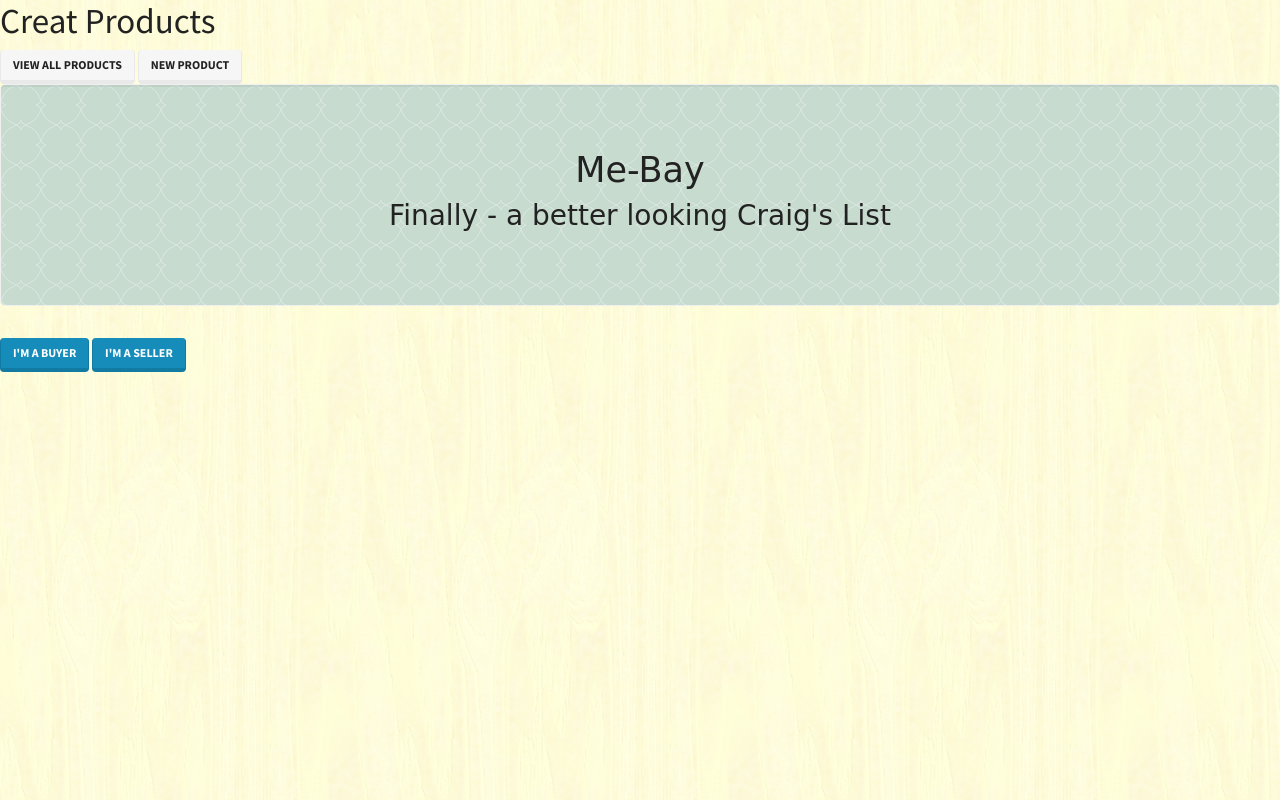
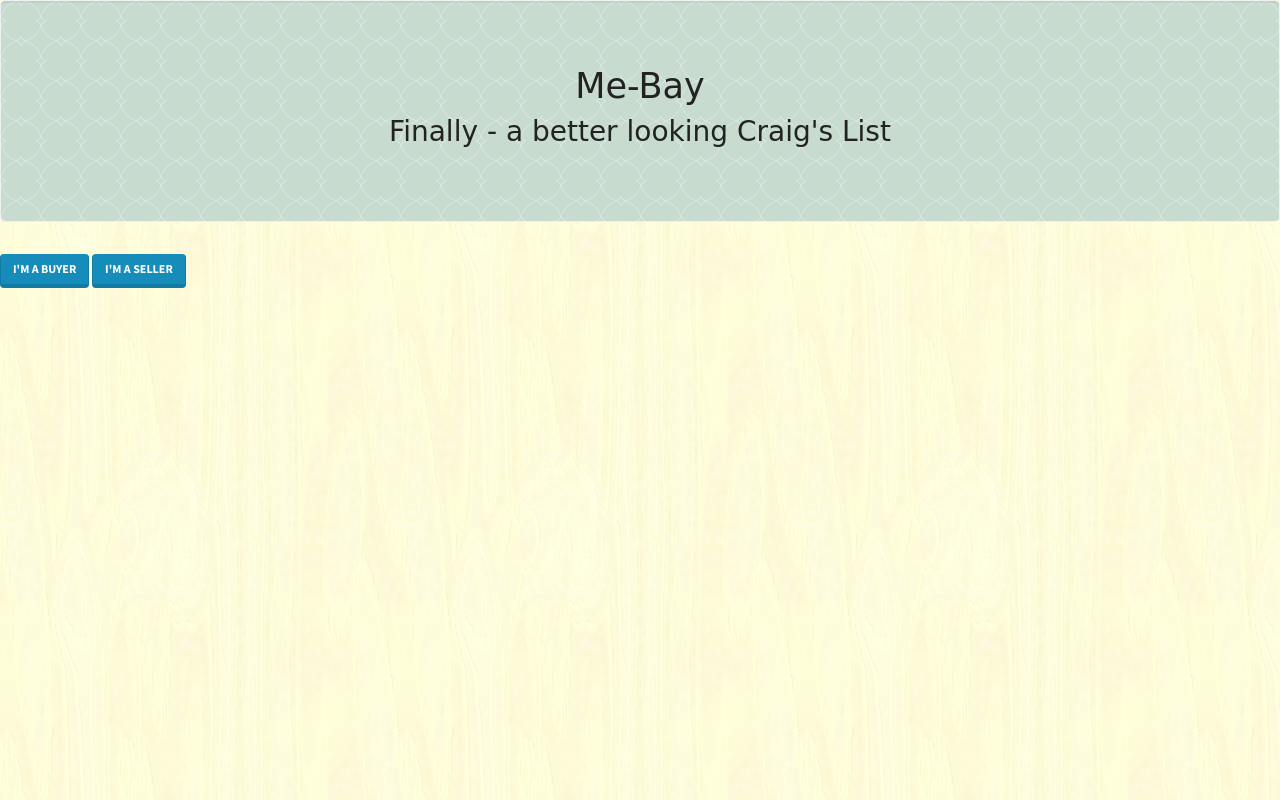
Before and after one commit to marissam272/garage-sale, a website: page public/cps.html in a window 1280 px wide. Drawn offline with nearby package versions, Linux system fonts and the light colour scheme; a web font is replaced by a local one.

Commit message:
Update cps.html

```diff
--- a/public/cps.html
+++ b/public/cps.html
@@ -13,9 +13,6 @@
   <script src="https://maxcdn.bootstrapcdn.com/bootstrap/4.0.0/js/bootstrap.min.js"></script>
 </head>
 <body>
-    <h1>Creat Products</h1>
-    <a class="btn btn-light" href="/product">View all Products</a>
-    <a class="btn btn-light" href="/cps">New Product</a>
 
         <div class="jumbotron">
                 <div class="container">
```
